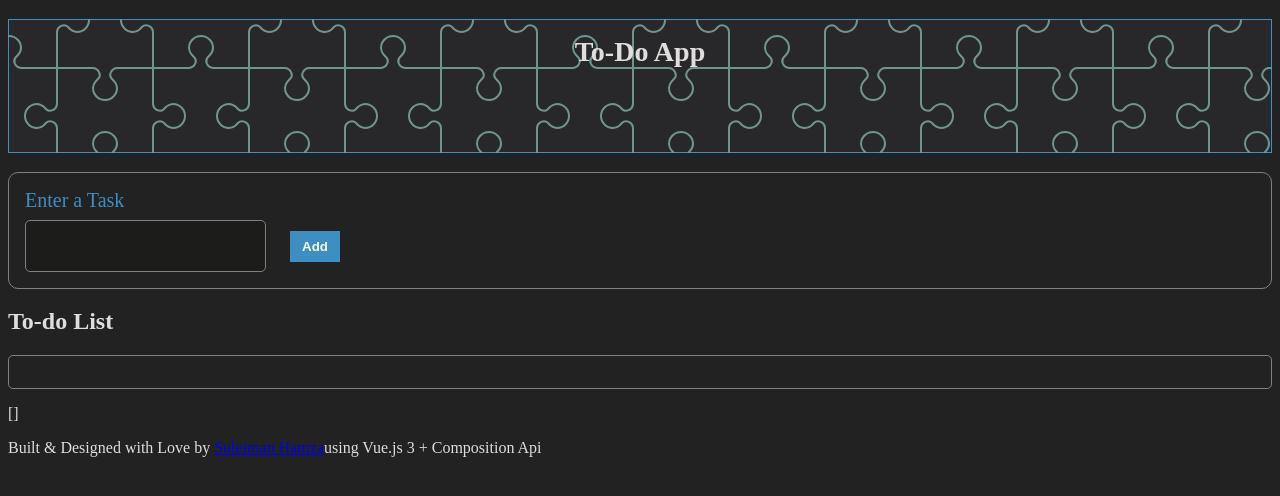
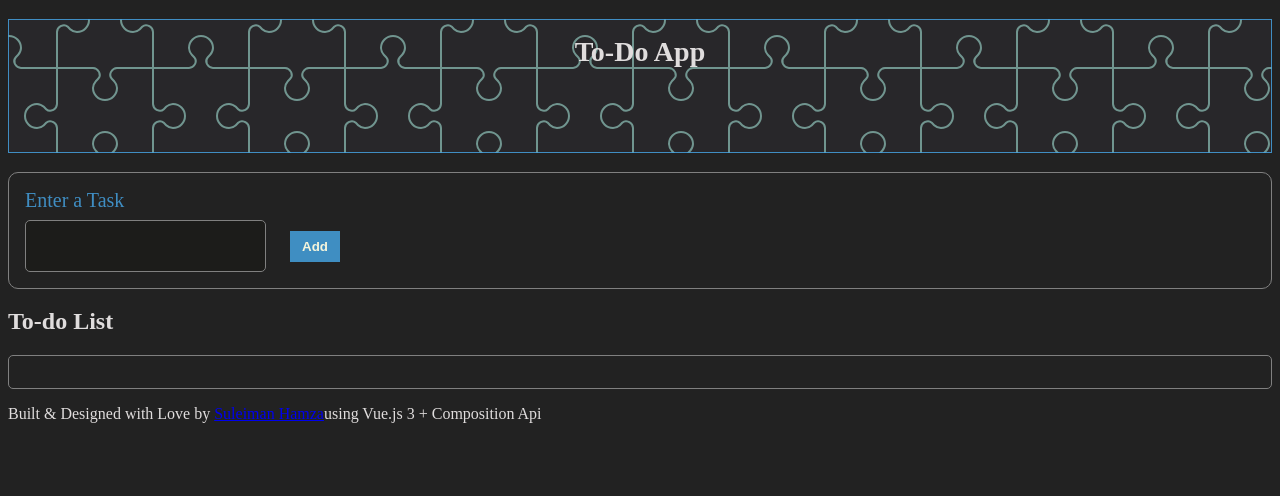
Before and after one commit to suleiman-hamza/To-Do-App, a Vue app: page / in a window 1280 px wide. Shown: the top 496 px of the page. Built offline with nearby package versions, Linux system fonts and the light colour scheme.

Commit message:
change Array push to unshift

```diff
--- a/src/components/Todo-list.vue
+++ b/src/components/Todo-list.vue
@@ -34,7 +34,7 @@ watch(count, newValue => {
 const addMyTodo = (message) => {
 // check if todo entry is empty, then push the entered todo text and other properties
     if (todo.value.trim() !== "") {
-        todos.value.push({
+        todos.value.unshift({
             text: todo.value,
             isEditng: false,
             editedText: ""
@@ -59,7 +59,6 @@ const addMyTodo = (message) => {
         <ul class="list">
             <Lists :todo="todo" :todos="todos" />
         </ul>
-        <p>{{ todos }}</p>
     </section>
 </template>
 
```
